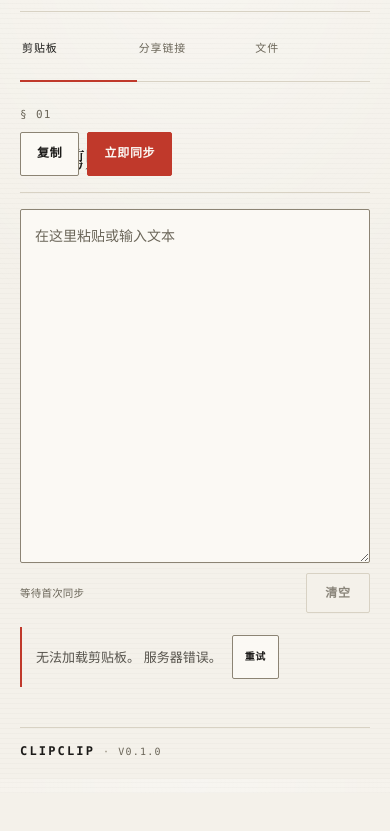
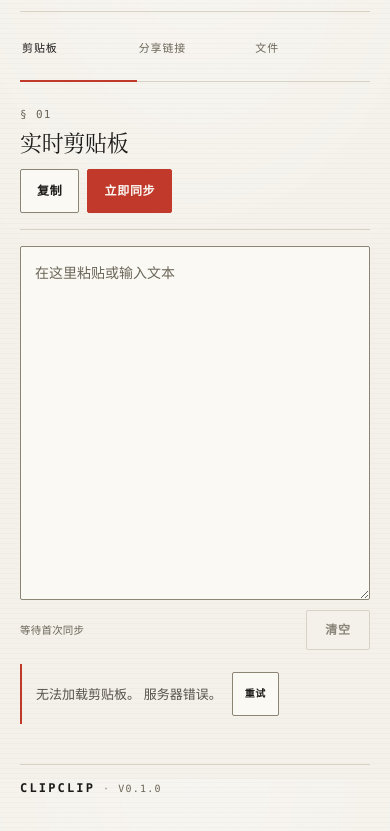
Before and after one commit to zqs1qiwan/ClipClip, a website: page public/index.html in a window 390 px wide. Shown: the part 65-896 px from the top of the page. Before the commit the page ends 858 px from the top, so only its background shows below. Drawn offline with Linux system fonts and the light colour scheme; no server answers.

Commit message:
fix: prevent chapter title/action overlap on mobile portrait

```diff
--- a/public/styles.css
+++ b/public/styles.css
@@ -1229,12 +1229,24 @@ body.modal-open {
 
 @media (max-width: 860px) {
   .chapter-head {
-    grid-template-columns: auto minmax(0, 1fr);
-    row-gap: 8px;
+    grid-template-columns: minmax(0, 1fr);
+    row-gap: 10px;
+  }
+
+  .chapter-index {
+    grid-column: 1;
+    grid-row: 1;
+  }
+
+  .chapter-title {
+    grid-column: 1;
+    grid-row: 2;
   }
 
   .chapter-actions {
-    grid-column: 1 / -1;
+    grid-column: 1;
+    grid-row: 3;
+    justify-content: flex-start;
   }
 
   .chapter-body {
```
Also changed, not shown: docs/screenshots/mobile-dark.png, docs/screenshots/mobile-light.png.
